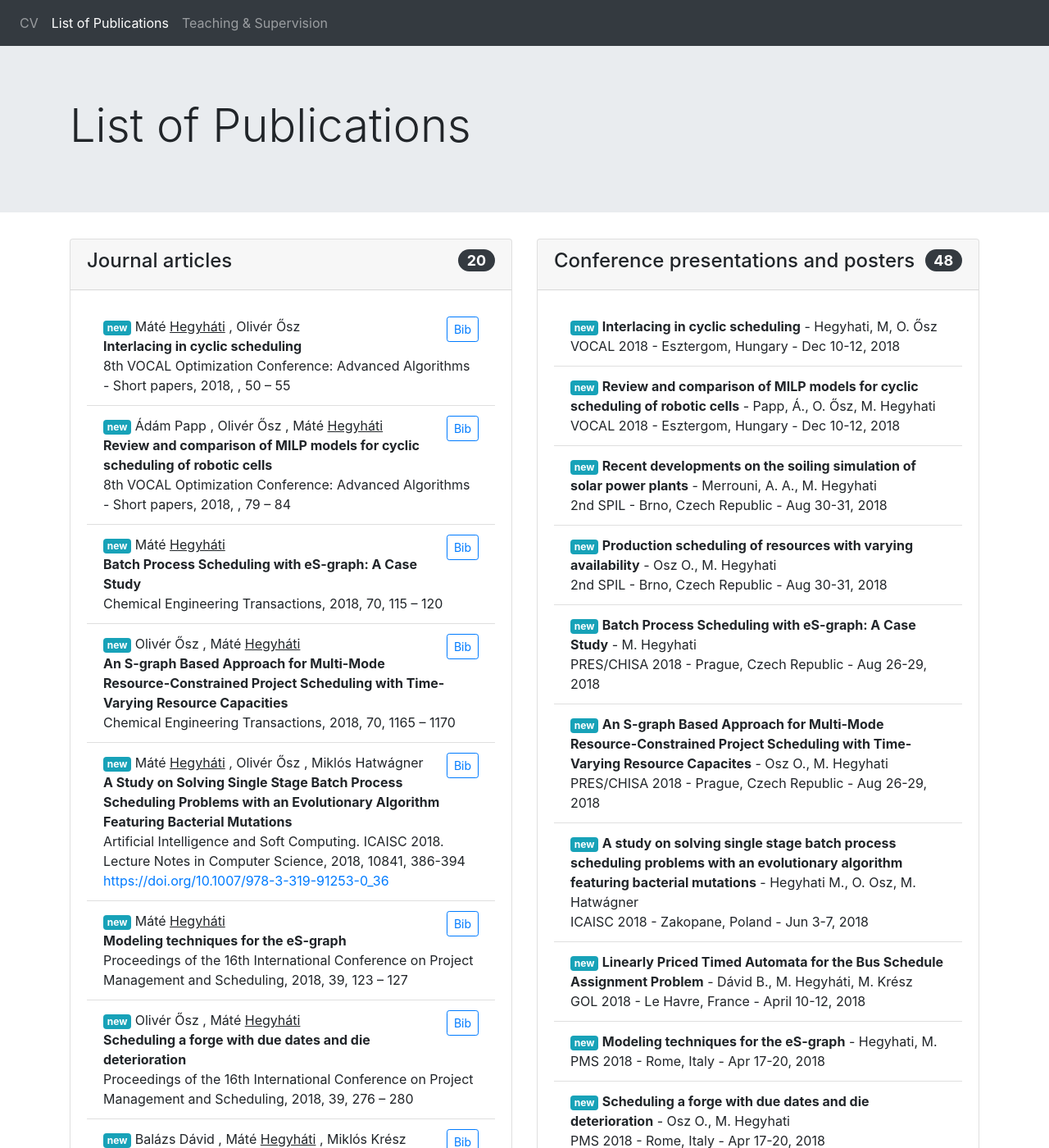
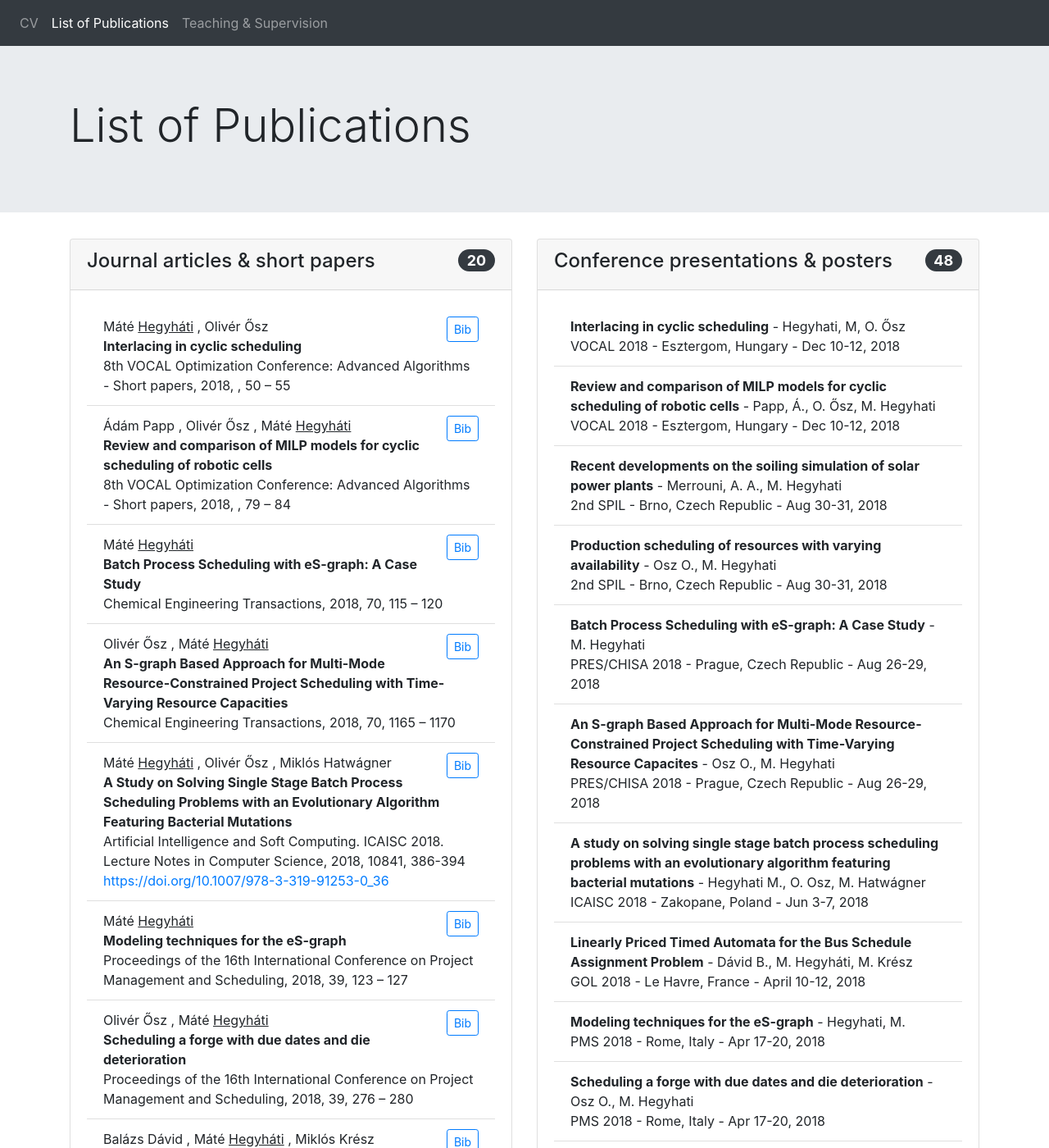
Before and after one commit to hegyhati/hegyhati.github.io, a Jekyll site: the page built from publications.html, in a window 1280 px wide and 1400 px high. Shown: the whole window at 82% size. Built offline with Jekyll 4.4.1, drawn with Linux system fonts in a browser that asks for light colours; nearby versions of some CDN libraries.

Commit message:
Publist view update

```diff
--- a/_includes/article.html
+++ b/_includes/article.html
@@ -2,7 +2,7 @@
 
 
 <div>
-    {% if pub.year >= "2018" %} <span class="badge badge-info">new</span> {% endif %}
+    {% if pub.year >= "2019" %} <span class="badge badge-info">new</span> {% endif %}
     {% for author in pub.author %}
     {{author.given}}
     {% if author.family =="Hegyháti" or author.family =="Hegyhati" %}
--- a/_includes/presentation.html
+++ b/_includes/presentation.html
@@ -1,4 +1,4 @@
 
 
-<div>{% if pres.year >= "2018" %} <span class="badge badge-info">new</span> {% endif %}<b>{{pres.title}}</b> - {{pres.author}}</div>
+<div>{% if pres.year >= "2019" %} <span class="badge badge-info">new</span> {% endif %}<b>{{pres.title}}</b> - {{pres.author}}</div>
 <div>{{pres.conferenceshort}} - {{pres.city}}, {{pres.country}} - {{pres.date}}, {{pres.year}}</div>
--- a/publications.html
+++ b/publications.html
@@ -9,7 +9,7 @@ id: publications
         <div class="col-lg-6">
             <div class="card bg-basic">
                 <div class="card-header">
-                    <h4>Journal articles <span class="badge badge-pill badge-dark float-right">{{site.data.articles.size}}</span></h4>
+                    <h4>Journal articles & short papers<span class="badge badge-pill badge-dark float-right">{{site.data.articles.size}}</span></h4>
                 </div>
                 <div class="card-body">
                     <ul class="list-group list-group-flush">
@@ -24,7 +24,7 @@ id: publications
         <div class="col-lg-6">
             <div class="card bg-basic">
                 <div class="card-header">
-                    <h4>Conference presentations and posters <span class="badge badge-pill badge-dark float-right">{{site.data.presentations.size}}</span></h4>
+                    <h4>Conference presentations & posters <span class="badge badge-pill badge-dark float-right">{{site.data.presentations.size}}</span></h4>
                 </div>
                 <div class="card-body">
                     <ul class="list-group list-group-flush">
```
